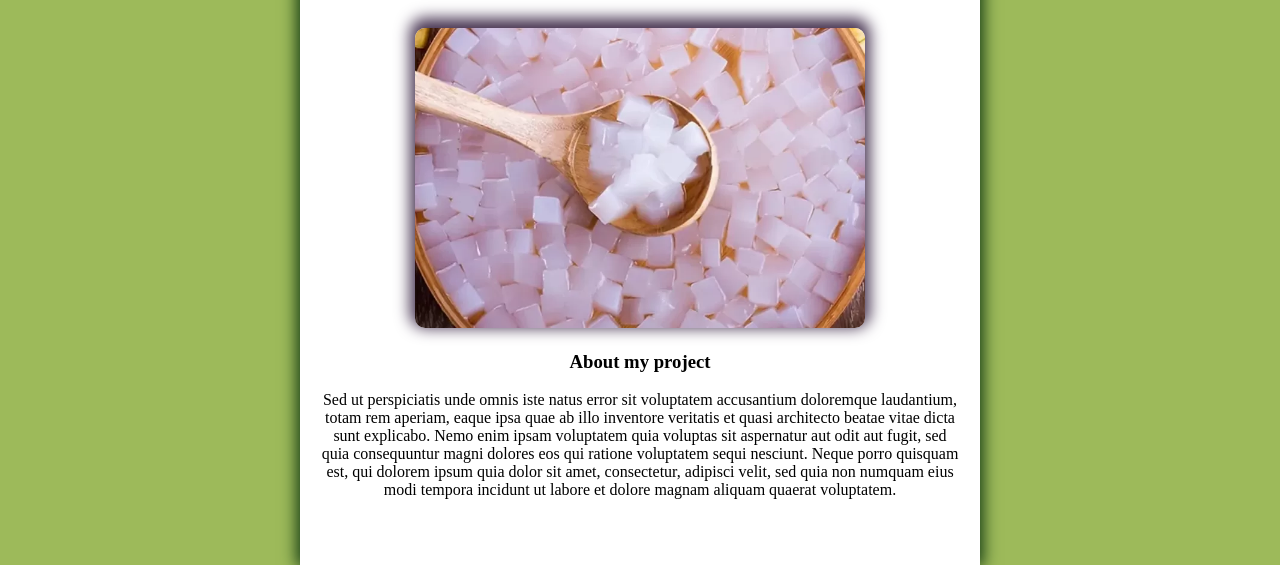
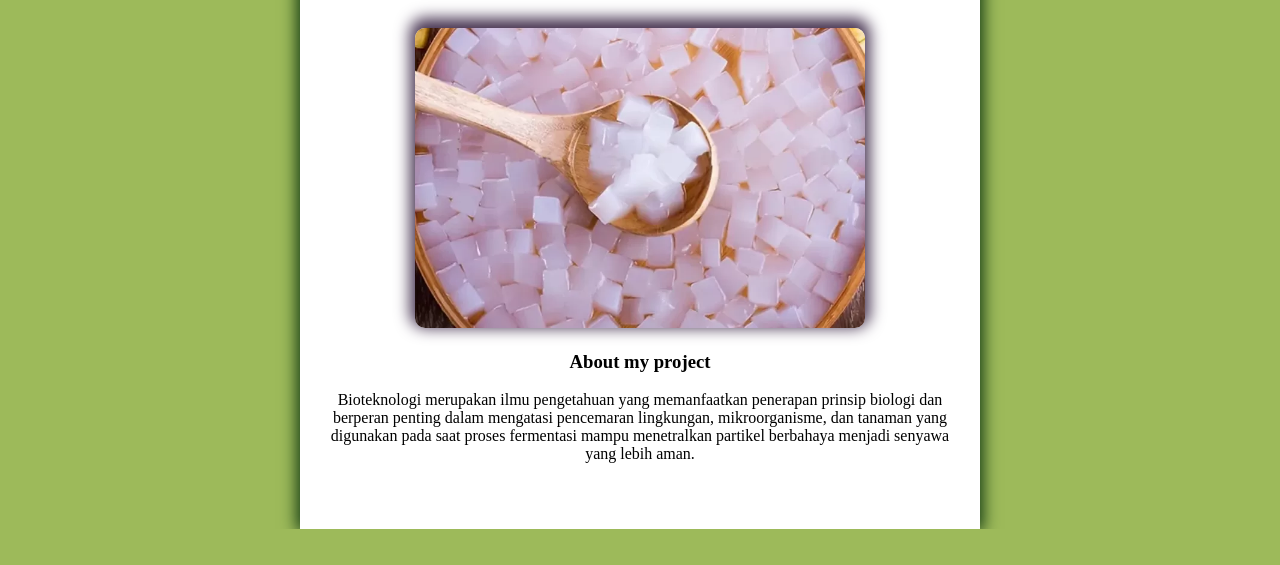
Before and after one commit to VenaPutri/bioteknologi-Novena-9D-23, a plain HTML site: page index.html in a window 1280 px wide. Shown: the part 872-1437 px from the top of the page. After the commit the page ends 1401 px from the top, so only its background shows below. Drawn offline with Linux system fonts and the light colour scheme; a web font is replaced by a local one.

Commit message:
Bioteknologi merupakan ilmu pengetahuan yang memanfaatkan penerapan prinsip biologi dan berperan penting dalam mengatasi pencemaran lingkungan, mikroorganisme, dan tanaman yang digunakan pada saat proses fermentasi mampu menetralkan partikel berbahaya menjadi senyawa yang lebih aman.

```diff
--- a/index.html
+++ b/index.html
@@ -36,7 +36,7 @@
             <img src="nadecodisendok.png">
             <h3>About my project</h3>
             <p>
-               Sed ut perspiciatis unde omnis iste natus error sit voluptatem accusantium doloremque laudantium, totam rem aperiam, eaque ipsa quae ab illo inventore veritatis et quasi architecto beatae vitae dicta sunt explicabo. Nemo enim ipsam voluptatem quia voluptas sit aspernatur aut odit aut fugit, sed quia consequuntur magni dolores eos qui ratione voluptatem sequi nesciunt. Neque porro quisquam est, qui dolorem ipsum quia dolor sit amet, consectetur, adipisci velit, sed quia non numquam eius modi tempora incidunt ut labore et dolore magnam aliquam quaerat voluptatem.
+               Bioteknologi merupakan ilmu pengetahuan yang memanfaatkan penerapan prinsip biologi dan berperan penting dalam mengatasi pencemaran lingkungan, mikroorganisme, dan tanaman yang digunakan pada saat proses fermentasi mampu menetralkan partikel berbahaya menjadi senyawa yang lebih aman.
             </p>
         </div>
     </section>
```
